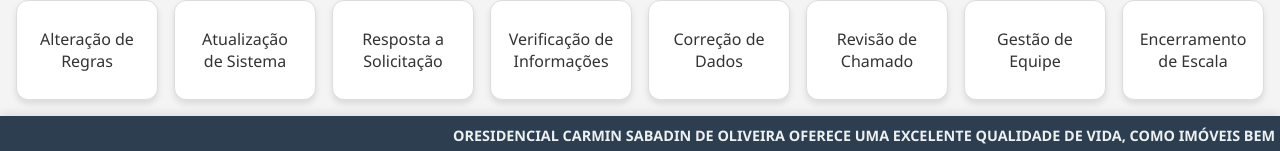
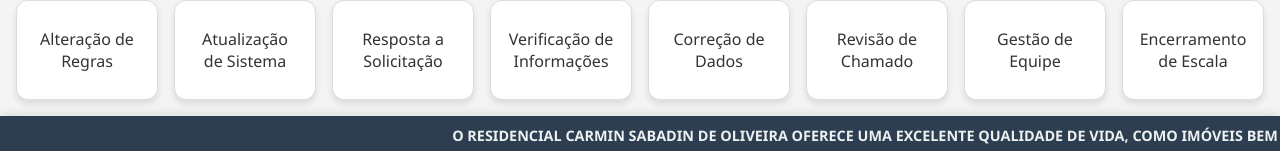
Before and after one commit to saleslima/condo, a plain HTML site: page index.html in a window 1280 px wide. Shown: the part 646-797 px from the top of the page. Drawn offline with nearby package versions, Linux system fonts and the light colour scheme; no server answers.

Commit message:
Fix typo in footer text

```diff
--- a/index.html
+++ b/index.html
@@ -79,7 +79,7 @@
 
     <footer class="marquee-footer">
         <div class="marquee-content">
-           OResidencial Carmin Sabadin de Oliveira oferece uma excelente qualidade de vida, como imóveis bem planejados, áreas verdes e fácil acesso a serviços e comércios da região. A localização é ideal para famílias que buscam conforto e tranquilidade.
+           O Residencial Carmin Sabadin de Oliveira oferece uma excelente qualidade de vida, como imóveis bem planejados, áreas verdes e fácil acesso a serviços e comércios da região. A localização é ideal para famílias que buscam conforto e tranquilidade.
         </div>
     </footer>
 
```
